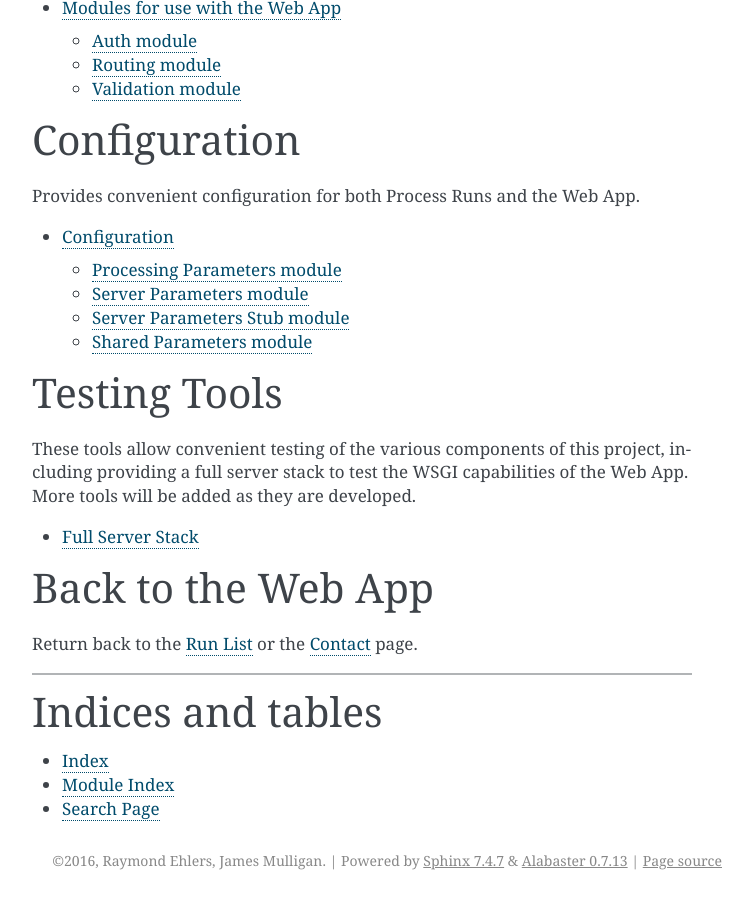
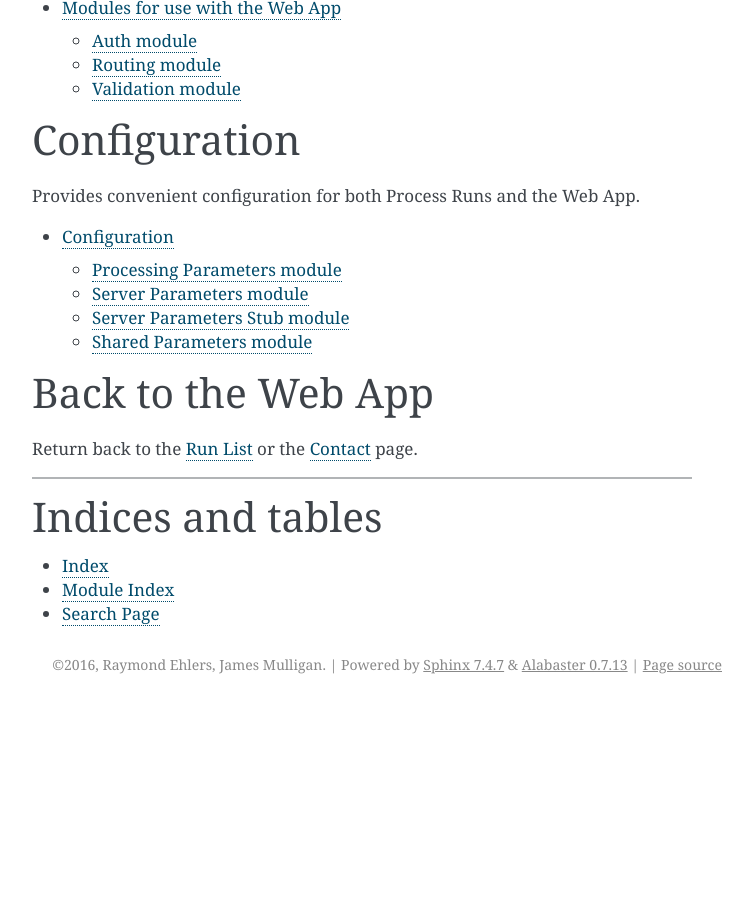
Before and after one commit to raymondEhlers/OVERWATCH, a Sphinx documentation site: the page built from doc/source/index.rst, in a window 1280 px wide and 900 px high, scrolled down 1871 px. Shown: the whole window, without its empty margins (388-1141 px from the left). Built offline with Sphinx 7.4.7, drawn with Linux system fonts in a browser that asks for light colours; after the commit the page ends 2575 px from its top, so only the background shows below that.

Commit message:
Remove full stack server
It hasn't been used at all, and it is now made obsolete by the docker
image

```diff
--- a/README.html
+++ b/README.html
@@ -105,7 +105,6 @@ code > span.in { color: #60a0b0; font-weight: bold; font-style: italic; } /* Inf
 <ul>
 <li><p><code>processRuns.py</code> - Moves, classifies, and processes files from the HLT. It will drive functions to produce html and images to display the data for arbitrary times and runs. This file and the associated modules contains functions that provide a large majority of the overall functionality.</p></li>
 <li><p><code>webApp.py</code> - A Flask application which handles serving either dynamic (template) or static (simple html pages) run pages to display the QA data. It handles authentication, as well as allowing dynamic features, such as viewing time slices of the data within and between runs.</p></li>
-<li><p><code>fullStackServer.py</code> - A higher performance front-end server for use with <code>webApp.py</code>. Not necessary at PDSF, but useful for testing, and it allows for deployment at other places without additional infrastructure setup. It requires the python modules <code>cherrypy</code> and <code>paste</code>.</p></li>
 </ul>
 <p>Inside of the data folder, there are a few main HTML files. <code>(subsystem)output.html</code> displays images from the run. <code>(subsystem)ROOTFiles.html</code> links to the raw ROOT files that are saved out for each write of histograms from the HLT. In both cases, <code>(subsystem)</code> is the three letter name of a detector in all caps.</p>
 <h3 id="directory-structure">Directory Structure</h3>
@@ -122,7 +121,6 @@ code > span.in { color: #60a0b0; font-weight: bold; font-style: italic; } /* Inf
 </ul>
 <p>For reference, an example file structure is shown below.</p>
 <div class="sourceCode"><pre class="sourceCode bash"><code class="sourceCode bash"><span class="kw">.</span>
-├── <span class="kw">fullStackServer.py</span>
 ├── <span class="kw">processRuns.py</span>
 ├── <span class="kw">README.html</span>
 ├── <span class="kw">README.md</span>
@@ -176,7 +174,6 @@ code > span.in { color: #60a0b0; font-weight: bold; font-style: italic; } /* Inf
 │       ├── <span class="kw">_templates</span>
 │       ├── <span class="kw">conf.py</span>
 │       ├── <span class="kw">config.rst</span>
-│       ├── <span class="kw">fullStackServer.rst</span>
 │       ├── <span class="kw">index.rst</span>
 │       ├── <span class="kw">processRuns.rst</span>
 │       ├── <span class="kw">processRunsModules.detectors.rst</span>
--- a/doc/source/fullStackServer.rst
+++ /dev/null
@@ -1,7 +0,0 @@
-Full Server Stack
-======================
-
-.. automodule:: fullStackServer
-    :members:
-    :undoc-members:
-    :show-inheritance:
--- a/doc/source/index.rst
+++ b/doc/source/index.rst
@@ -84,18 +84,6 @@ Provides convenient configuration for both Process Runs and the Web App.
 
    config
 
-Testing Tools
-=============
-
-These tools allow convenient testing of the various components of this project, including providing
-a full server stack to test the WSGI capabilities of the Web App. More tools will be added as they
-are developed.
-
-.. toctree::
-   :maxdepth: 2
-
-   fullStackServer
-
 Back to the Web App
 ===================
 
--- a/requirements.txt
+++ b/requirements.txt
@@ -32,7 +32,3 @@ numpy
 sphinx
 sphinxcontrib-napoleon
 recommonmark
-
-# For full stack server
-cherrypy
-paste
```
Also changed, not shown: README.md (+1 -5 lines), fullStackServer.py (deleted, +0 -67 lines).
